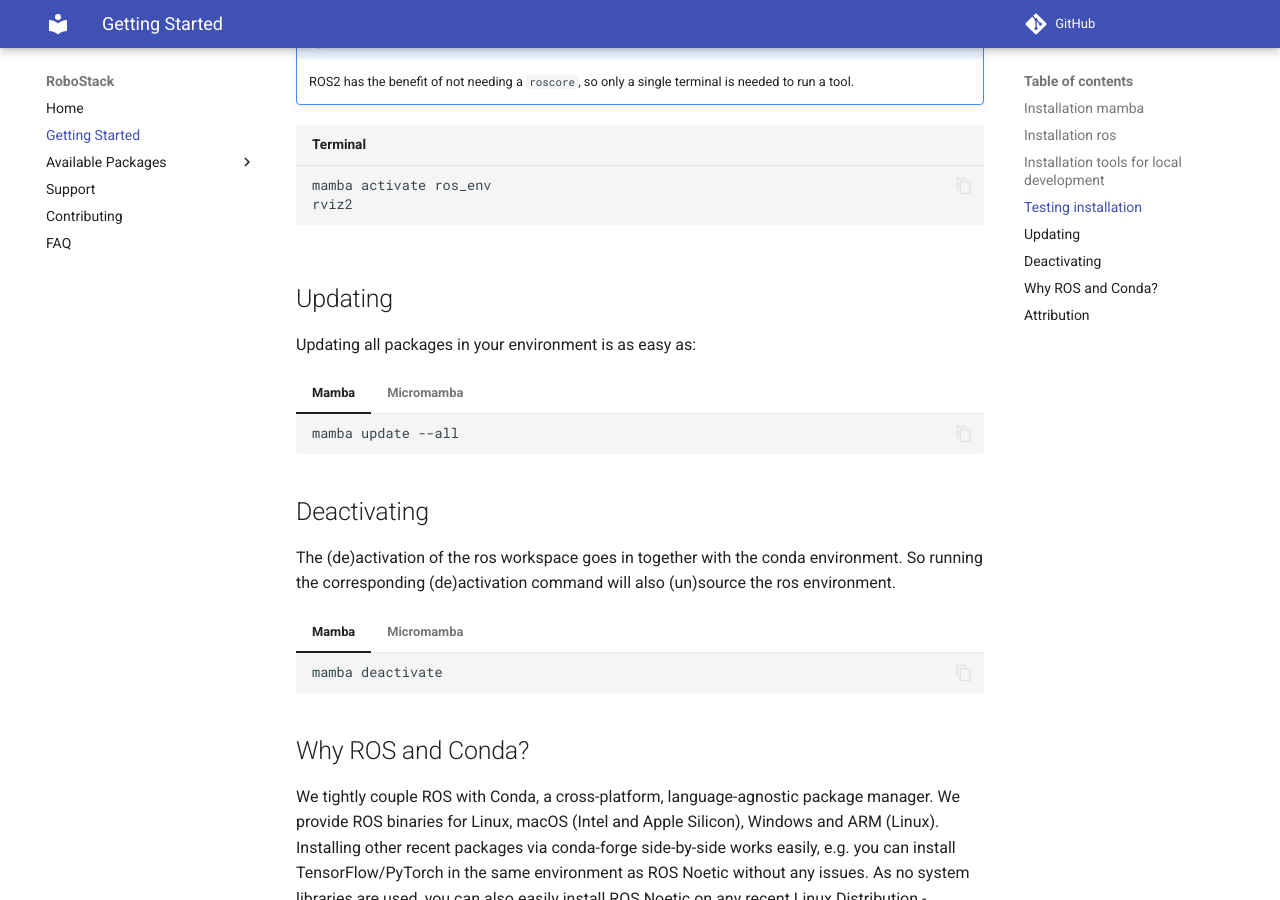
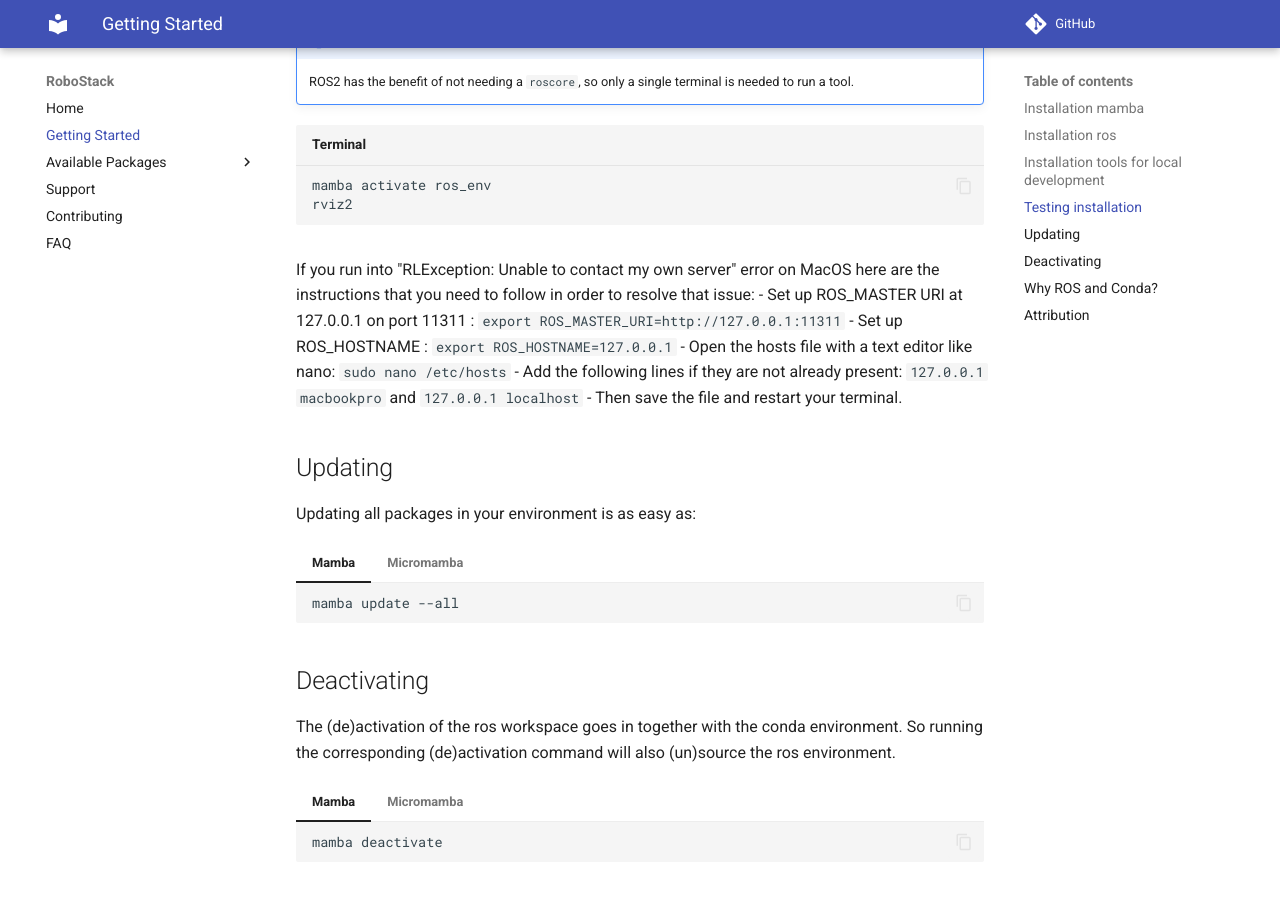
Before and after one commit to RoboStack/robostack.github.io, an MkDocs documentation site: the page built from docs/GettingStarted.md, in a window 1280 px wide and 900 px high, scrolled down 2576 px. Built offline with MkDocs 1.6.1 and Material for MkDocs 9.7.7, drawn with Linux system fonts in a browser that asks for light colours; comment, search, counter and statistics services are not loaded.

Commit message:
dd MacOS troubleshooting steps for "RLException: Unable to contact my own server" error
Added detailed instructions to resolve the "RLException: Unable to contact my own server" error on MacOS. Instructions include setting the ROS_MASTER_URI and ROS_HOSTNAME to 127.0.0.1 and configuring the /etc/hosts file.

````diff
--- a/docs/GettingStarted.md
+++ b/docs/GettingStarted.md
@@ -156,7 +156,12 @@
     micromamba activate ros_env
     rviz2
     ```
-
+If you run into "RLException: Unable to contact my own server" error on MacOS here are the instructions that you need to follow in order to resolve that issue:
+- Set up ROS_MASTER URI at 127.0.0.1 on port 11311 : `export ROS_MASTER_URI=http://127.0.0.1:11311`
+- Set up ROS_HOSTNAME : `export ROS_HOSTNAME=127.0.0.1`
+- Open the hosts file with a text editor like nano: `sudo nano /etc/hosts`
+- Add the following lines if they are not already present: `127.0.0.1   macbookpro` and `127.0.0.1   localhost`
+- Then save the file and restart your terminal.
 
 ## Updating
 Updating all packages in your environment is as easy as:
````
